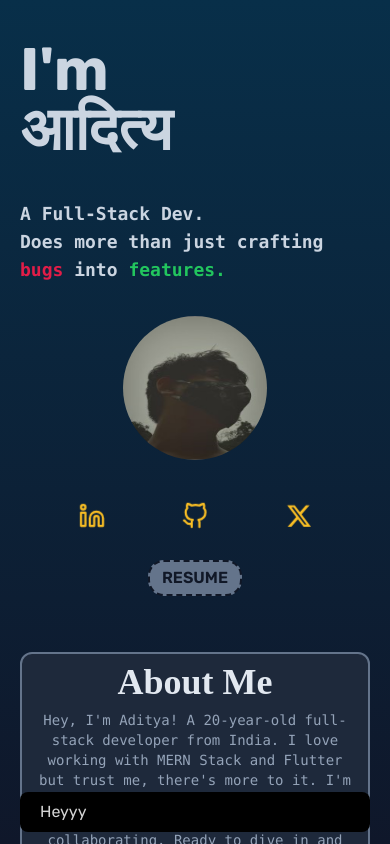
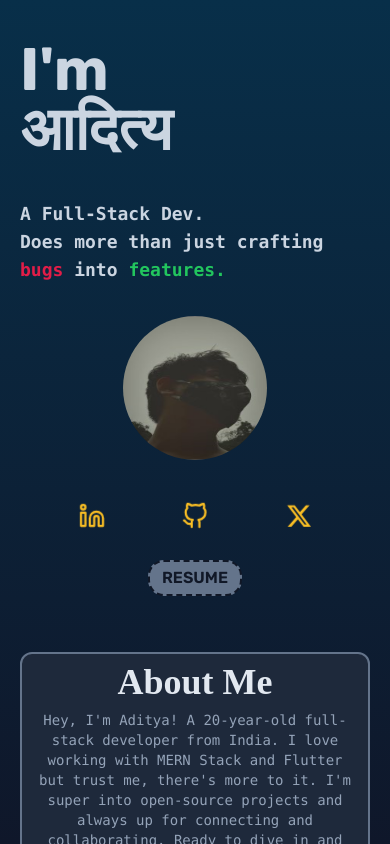
Before and after one commit to adityarawat45/My_Portfolio, a React (Vite) app: page / in a window 390 px wide. Shown: the top 844 px of the page. Built offline with nearby package versions, Linux system fonts and the light colour scheme; a web font is replaced by a local one.

Commit message:
Hided bottom bar from live app

```diff
--- a/src/App.jsx
+++ b/src/App.jsx
@@ -14,7 +14,7 @@ function App() {
       <div className="h-screen w-screen inset-0 bg-gradient-to-t from-slate-900 to-sky-950"></div>
     </div>
     <div className="hidden md:block lg:block mb-32"><Nav></Nav></div>
-    <div className="block md:hidden lg:hidden"><Bottombar></Bottombar></div>
+    {/* <div className="block md:hidden lg:hidden"><Bottombar></Bottombar></div> */}
     <Hero></Hero>
      <About></About>
     <Work></Work>
```
